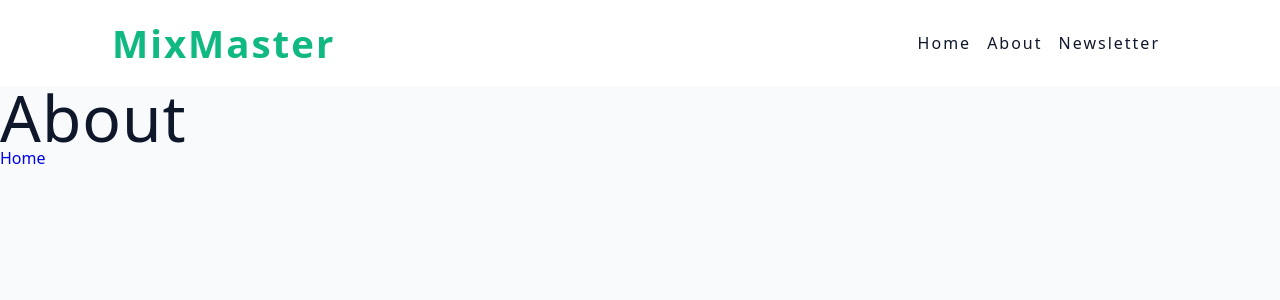
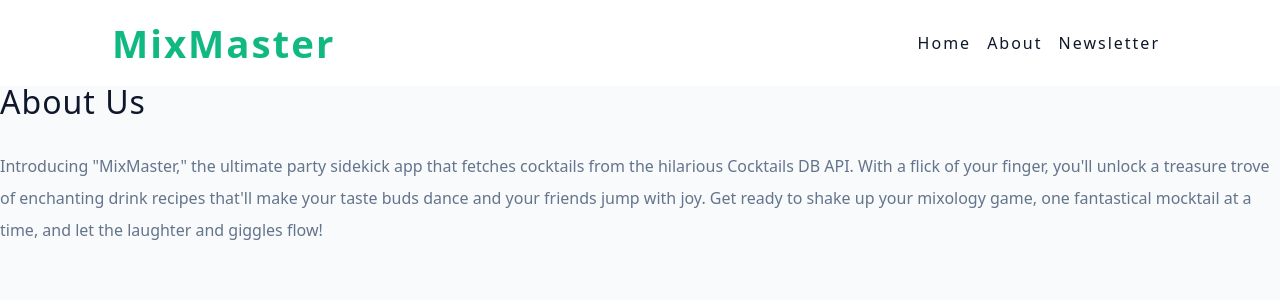
Before and after one commit to Boopalan-d3v/mixmaster, a React (Vite) app: page /about in a window 1280 px wide. Shown: the top 300 px of the page. Built offline with nearby package versions, Linux system fonts and the light colour scheme.

Commit message:
add Elements in About page

```diff
--- a/src/Pages/About.jsx
+++ b/src/Pages/About.jsx
@@ -1,12 +1,20 @@
 import React from 'react'
-import { Link } from 'react-router-dom'
+import Wrapper from '../assets/wrappers/AboutPage'
+
 
 const About = () => {
   return (
-    <div>
-      <h1>about</h1>
-      <Link to="/">Home</Link>
-    </div>
+    <Wrapper>
+      <h3>About Us</h3>
+      <p>
+        Introducing "MixMaster," the ultimate party sidekick app that fetches
+        cocktails from the hilarious Cocktails DB API. With a flick of your
+        finger, you'll unlock a treasure trove of enchanting drink recipes
+        that'll make your taste buds dance and your friends jump with joy. Get
+        ready to shake up your mixology game, one fantastical mocktail at a
+        time, and let the laughter and giggles flow!
+      </p>
+    </Wrapper>
   )
 }
 
```
